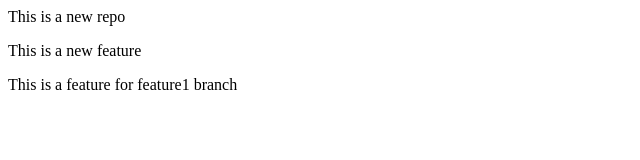
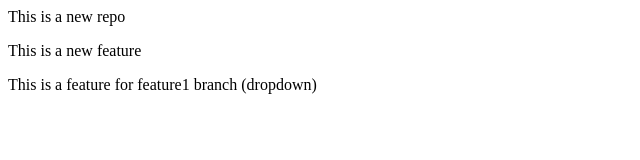
Before and after one commit to darhamza/localrepo, a plain HTML site: page index.html in a window 1280 px wide. Shown: the whole page, without its empty margins (0-640 px from the left). Drawn offline with Linux system fonts and the light colour scheme.

Commit message:
Add dropdown

```diff
--- a/index.html
+++ b/index.html
@@ -1,3 +1,3 @@
 <p>This is a new repo</p>
 <p>This is a new feature</p>
-<p>This is a feature for feature1 branch</p>
+<p>This is a feature for feature1 branch (dropdown)</p>
```
